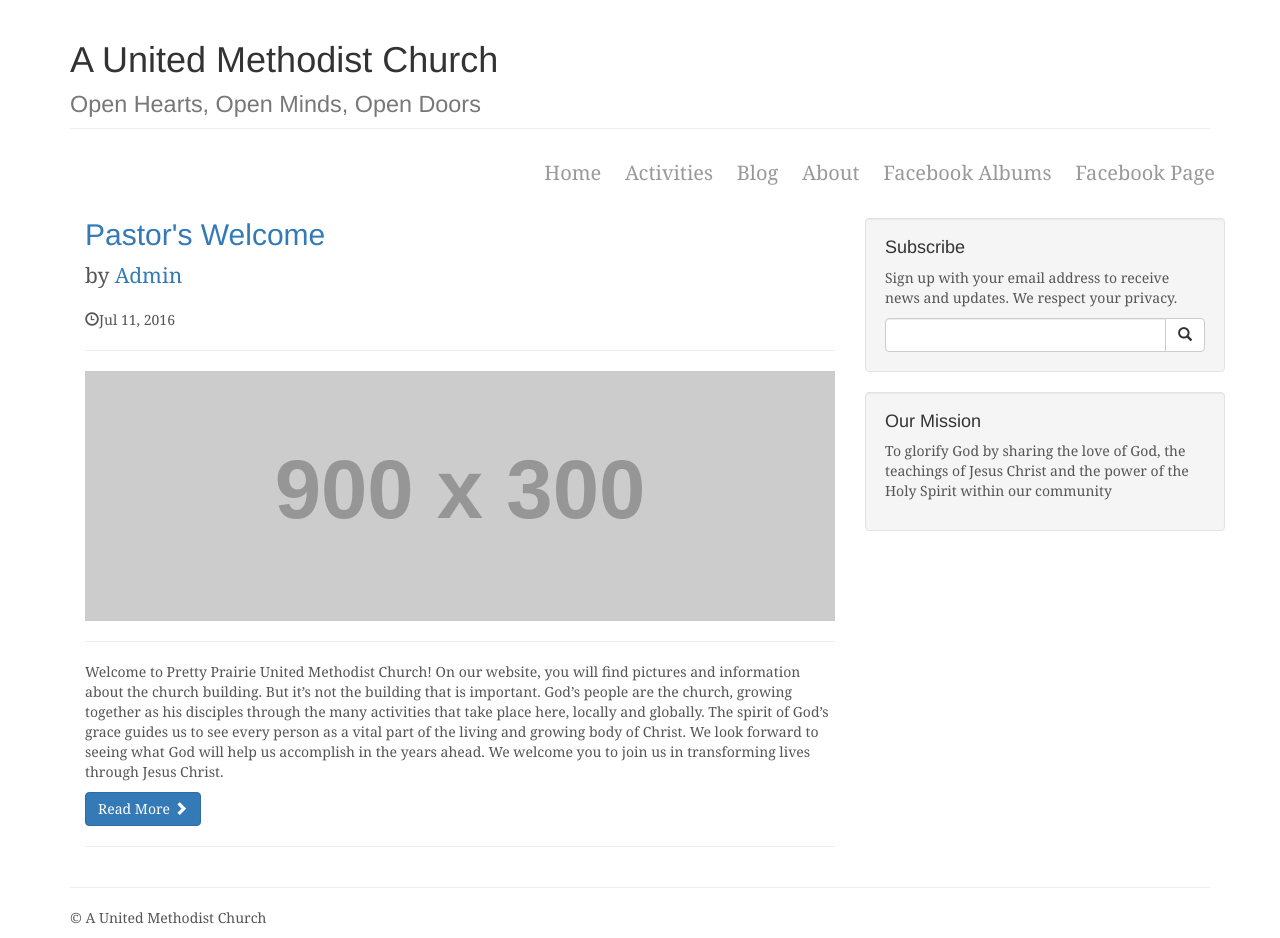
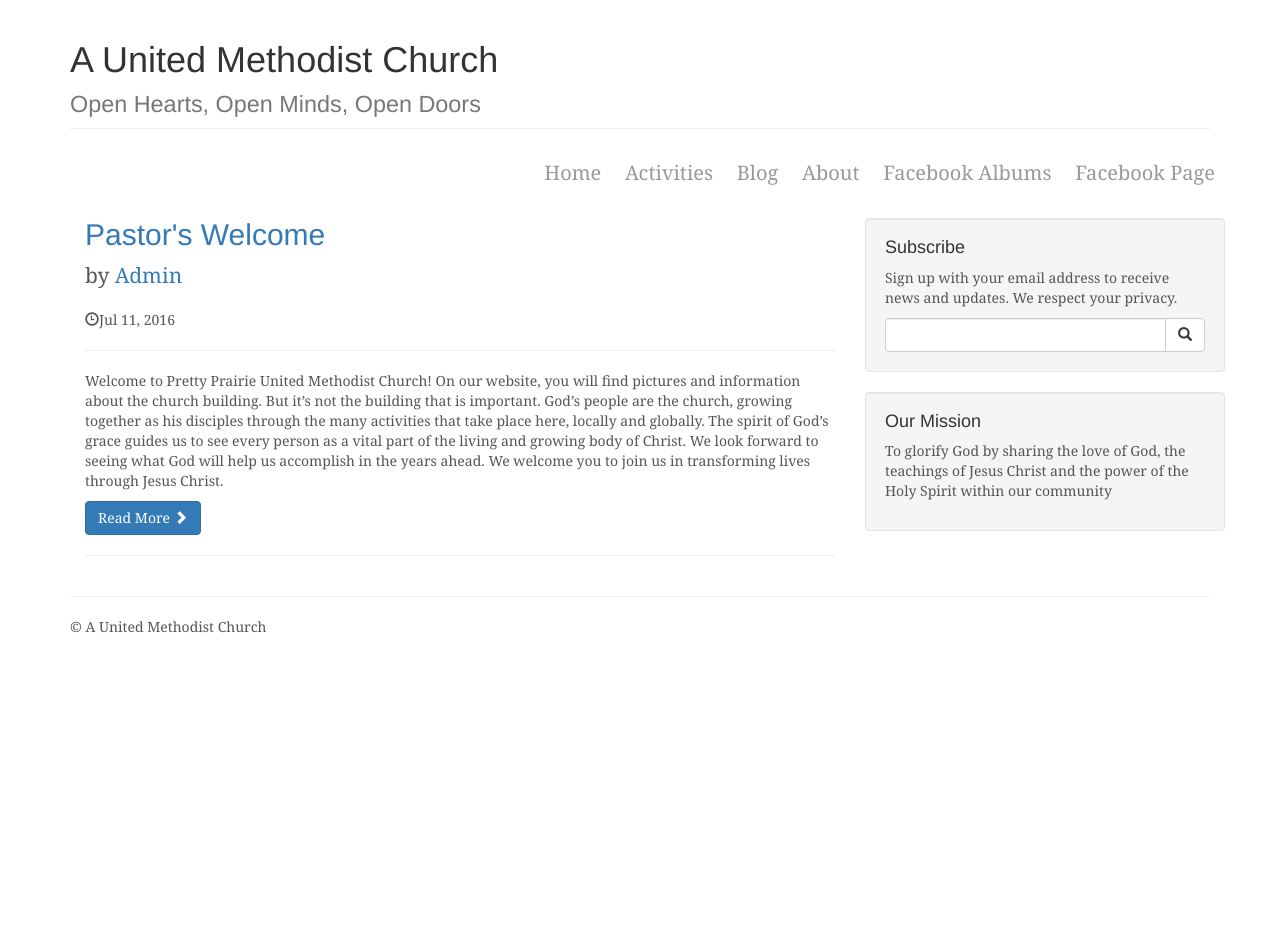
Before and after one commit to KatherineMichel/self-hosted-church-website-jekyll, a Jekyll site: the page built from blog.html, in a window 1280 px wide. Built offline with Jekyll 4.4.1, drawn with Linux system fonts in a browser that asks for light colours; nearby versions of some CDN libraries; library files that are not in the unit come from our copies; after the commit the page ends 900 px from its top, so only the background shows below that.

Commit message:
Update blog.html

```diff
--- a/blog.html
+++ b/blog.html
@@ -25,8 +25,8 @@
                 </p>
                 <p><span class="glyphicon glyphicon-time"></span>{{ post.date | date: "%b %-d, %Y" }}</p>
                 <hr>
-                <img class="img-responsive" src="http://placehold.it/900x300" alt="">
-                <hr>
+                <!--<img class="img-responsive" src="http://placehold.it/900x300" alt="">
+                <hr>-->
                 <p>{{ post.excerpt }}</p>
                 <a class="btn btn-primary" href="{{ post.url | prepend: site.baseurl }}">Read More <span class="glyphicon glyphicon-chevron-right"></span></a>
     {% endfor %}
```
